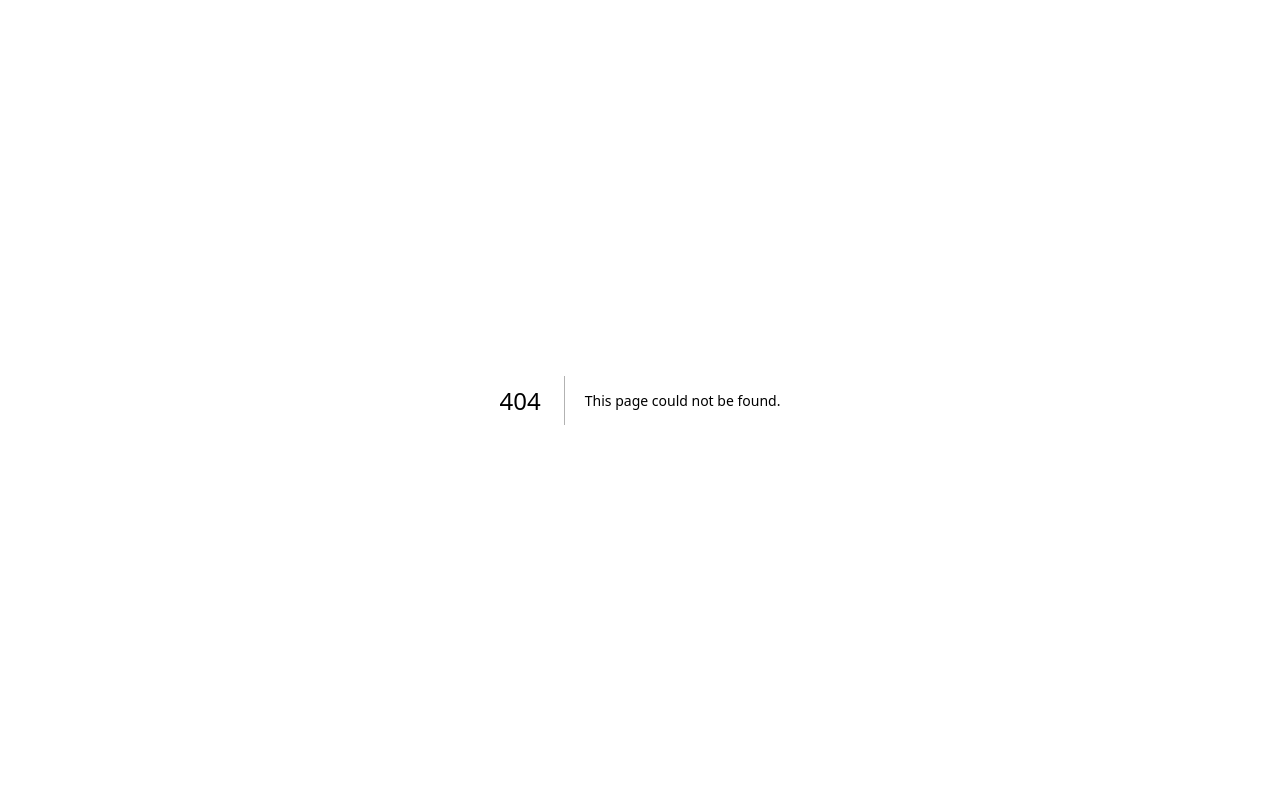
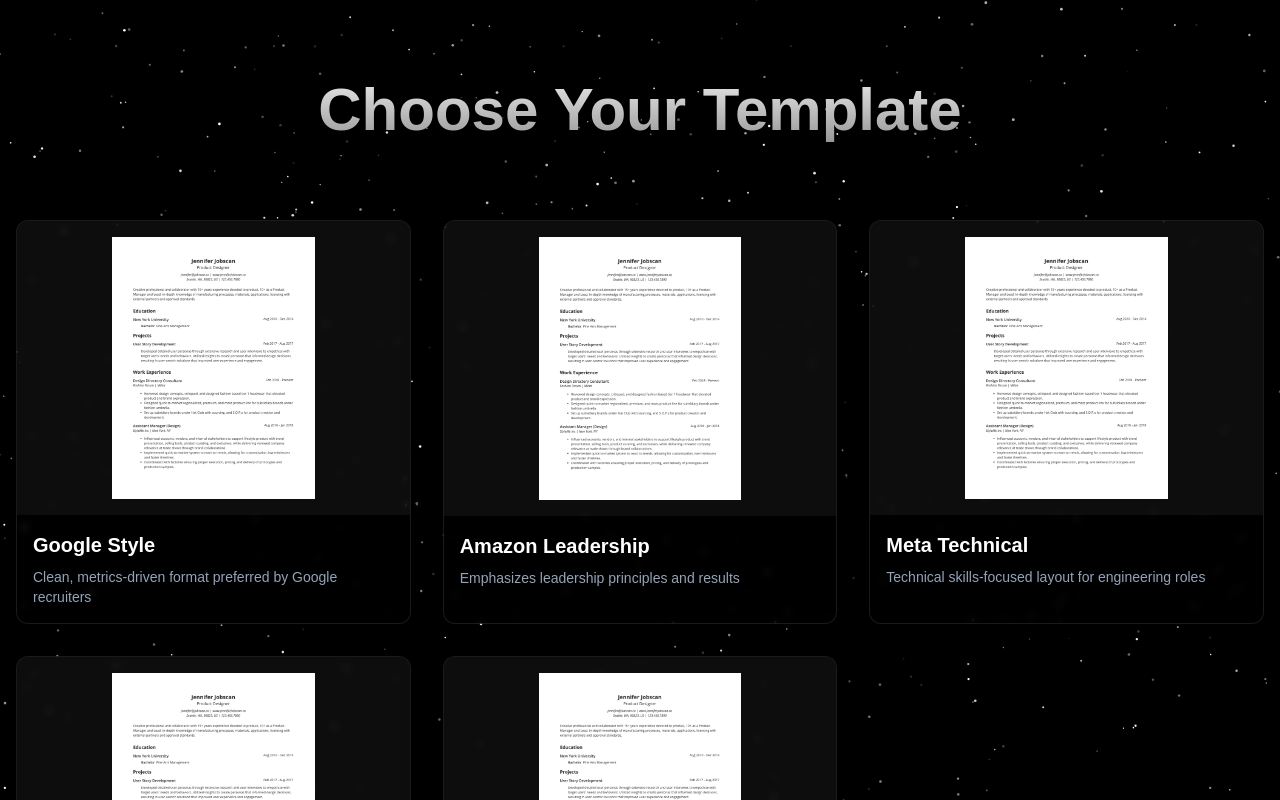
Before and after one commit to rdout2/resume_builder, a Next.js app: page /templates in a window 1280 px wide. Before the commit this address had no page. Shown: the top 800 px of the page. Built offline with nearby package versions, Linux system fonts and the light colour scheme.

Commit message:
changed builder page ui

```diff
--- a/components/form/FormCP.jsx
+++ b/components/form/FormCP.jsx
@@ -5,7 +5,7 @@
   return (
     <button
       aria-label="Form Open/Close"
-      className="exclude-print fixed bottom-5 left-10 font-bold rounded-full bg-white text-[rgb(5,234,250)] shadow-lg border-2 border-white"
+      className={`exclude-print fixed bottom-5 ${formClose ? 'left-5' : 'left-1/3 -translate-x-1/2'} font-bold rounded-full bg-white text-zinc-800 shadow-lg border-2 border-white z-50 hidden md:block`}
       onClick={() => setFormClose(!formClose)}
     >
       {formClose ? <BsFillArrowRightCircleFill className="w-10 h-10" title="Form Open" /> : <BsFillArrowLeftCircleFill className="w-10 h-10" title="Form Close" />}
--- a/components/form/LoadUnload.jsx
+++ b/components/form/LoadUnload.jsx
@@ -31,7 +31,7 @@
     <div className="flex flex-wrap gap-4 mb-2 justify-center">
       <div className="inline-flex flex-row items-center gap-2">
         <h2 className="text-[1.2rem] text-white">Load Data</h2>
-        <label className="p-2 text-white bg-[rgb(5,234,250)] rounded cursor-pointer">
+        <label className="p-2 text-white bg-zinc-800 rounded cursor-pointer hover:bg-zinc-700 transition-colors">
           <FaCloudUploadAlt className="text-[1.2rem] text-white" />
           <input
             aria-label="Load Data"
@@ -46,7 +46,7 @@
         <h2 className="text-[1.2rem] text-white">Save Data</h2>
         <button
           aria-label="Save Data"
-          className="p-2 text-white bg-[rgb(5,234,250)] rounded"
+          className="p-2 text-white bg-zinc-800 rounded hover:bg-zinc-700 transition-colors"
           onClick={(event) =>
             handleDownload(
               resumeData,
--- a/components/utility/WinPrint.js
+++ b/components/utility/WinPrint.js
@@ -9,7 +9,7 @@
 return (
     <button
         aria-label="Download Resume"
-        className="exclude-print fixed bottom-5 right-10 font-bold rounded-full bg-white text-[rgb(5,234,250)] shadow-lg border-2 border-white"
+        className="exclude-print fixed bottom-5 right-10 font-bold rounded-full bg-white text-zinc-800 shadow-lg border-2 border-white"
         onClick={print}
       >
        <MdPictureAsPdf className="w-10 h-10" title="Download Resume"/>
--- a/pages/builder.jsx
+++ b/pages/builder.jsx
@@ -14,6 +14,7 @@
 import Education from "../components/form/Education";
 import dynamic from "next/dynamic";
 import Certification from "../components/form/certification";
+import { SparklesCore } from "../components/ui/sparkles";
 
 const ResumeContext = createContext(DefaultResumeData);
 
@@ -67,7 +68,19 @@
         />
         <div className="f-col gap-4 md:flex-row justify-evenly max-w-full md:mx-auto md:h-screen">
           {!formClose && (
-            <form className="p-4 bg-[rgb(5,234,250)] exclude-print w-full h-full md:overflow-y-scroll">
+            <div className="relative w-full h-full md:overflow-y-scroll bg-black">
+              <div className="w-full absolute inset-0">
+                <SparklesCore
+                  id="tsparticlesfullpage"
+                  background="transparent"
+                  minSize={0.6}
+                  maxSize={1.4}
+                  particleDensity={100}
+                  className="w-full h-full"
+                  particleColor="#FFFFFF"
+                />
+              </div>
+              <form className="relative z-10 p-4 bg-black/30">
                 <LoadUnload/>
                 <PersonalInformation />
                 <SocialMedia />
@@ -75,17 +88,16 @@
                 <Education />
                 <WorkExperience />
                 <Projects />
-              {
-                resumeData.skills.map((skill, index) => (
+                {resumeData.skills.map((skill, index) => (
                   <Skill
                     title={skill.title}
                     key={index}
                   />
-                ))
-              }
+                ))}
                 <Language />
                 <Certification />
               </form>
+            </div>
           )}
           <Preview className="w-full h-full" />
         </div>
--- /dev/null
+++ b/pages/templates.jsx
@@ -0,0 +1,127 @@
+import React from "react";
+import Link from "next/link";
+import { motion } from "framer-motion";
+import { SparklesCore } from "../components/ui/sparkles";
+
+const templates = [
+  {
+    id: 1,
+    name: "Google Style",
+    image: "/assets/resume.jpg",
+    description: "Clean, metrics-driven format preferred by Google recruiters",
+    style: "modern",
+    features: [
+      "Quantifiable achievements",
+      "Clear section hierarchy",
+      "Bullet-point focused"
+    ]
+  },
+  {
+    id: 2,
+    name: "Amazon Leadership",
+    image: "/assets/resume.jpg",
+    description: "Emphasizes leadership principles and results",
+    style: "leadership",
+    features: [
+      "STAR format bullets",
+      "Leadership principles aligned",
+      "Metrics highlighted"
+    ]
+  },
+  {
+    id: 3,
+    name: "Meta Technical",
+    image: "/assets/resume.jpg",
+    description: "Technical skills-focused layout for engineering roles",
+    style: "technical",
+    features: [
+      "Technical skills matrix",
+      "Project highlights",
+      "System design experience"
+    ]
+  },
+  {
+    id: 4,
+    name: "Apple Design",
+    image: "/assets/resume.jpg",
+    description: "Clean, minimalist design with strong typography",
+    style: "minimal",
+    features: [
+      "Typography focused",
+      "Whitespace optimized",
+      "Visual hierarchy"
+    ]
+  },
+  {
+    id: 5,
+    name: "Minimal Classic",
+    image: "/assets/resume.jpg",
+    description: "Simple, elegant, and professional layout",
+    style: "minimal",
+    features: [
+      "Clean typography",
+      "Perfect spacing",
+      "Traditional structure"
+    ]
+  }
+];
+
+export default function TemplatesPage() {
+  return (
+    <div className="min-h-screen relative w-full bg-black flex flex-col items-center justify-center overflow-hidden">
+      {/* Sparkles Background */}
+      <div className="w-full absolute inset-0">
+        <SparklesCore
+          id="tsparticlesfullpage"
+          background="transparent"
+          minSize={0.6}
+          maxSize={1.4}
+          particleDensity={100}
+          className="w-full h-full"
+          particleColor="#FFFFFF"
+        />
+      </div>
+
+      <div className="relative z-10 pt-20 pb-16 px-4 max-w-7xl mx-auto">
+        <h1 className="text-4xl md:text-6xl font-bold text-center bg-clip-text text-transparent bg-gradient-to-b from-neutral-200 to-neutral-500 pb-8">
+          Choose Your Template
+        </h1>
+
+        <div className="grid grid-cols-1 md:grid-cols-2 lg:grid-cols-3 gap-8 mt-12">
+          {templates.map((template) => (
+            <TemplateCard key={template.id} template={template} />
+          ))}
+        </div>
+      </div>
+    </div>
+  );
+}
+
+function TemplateCard({ template }) {
+  return (
+    <motion.div
+      whileHover={{ scale: 1.05 }}
+      className="relative group rounded-xl border border-white/10 bg-black/50 backdrop-blur-sm overflow-hidden"
+    >
+      <div className="aspect-[4/3] relative">
+        <img
+          src={template.image}
+          alt={template.name}
+          className="object-contain w-full h-full p-4 bg-white/5"
+        />
+        <div className="absolute inset-0 bg-black/60 opacity-0 group-hover:opacity-100 transition-opacity flex items-center justify-center">
+          <Link
+            href={`/builder?template=${template.id}`}
+            className="relative inline-flex h-12 animate-shimmer items-center justify-center rounded-md border border-slate-800 bg-[linear-gradient(110deg,#000103,45%,#1e2631,55%,#000103)] bg-[length:200%_100%] px-6 font-medium text-slate-400 transition-colors focus:outline-none focus:ring-2 focus:ring-slate-400 focus:ring-offset-2 focus:ring-offset-slate-50"
+          >
+            Use Template
+          </Link>
+        </div>
+      </div>
+      <div className="p-4">
+        <h3 className="text-xl font-semibold text-white">{template.name}</h3>
+        <p className="text-slate-400 mt-2 text-sm">{template.description}</p>
+      </div>
+    </motion.div>
+  );
+}
--- a/styles/globals.css
+++ b/styles/globals.css
@@ -17,11 +17,11 @@
     }
 
     ::-webkit-scrollbar-thumb {
-        @apply bg-[rgb(5,234,250)];
+        @apply bg-zinc-700;
     }
 
     ::-webkit-scrollbar-thumb:hover {
-        @apply bg-[rgb(5,234,250)]/80;
+        @apply bg-zinc-600;
     }
 
     textarea, input:focus {
@@ -39,11 +39,11 @@
 
 @layer components{
     .pi{
-        @apply p-2 mb-2 text-black bg-white rounded text-[0.9rem];
+        @apply p-2 mb-2 text-white bg-zinc-800/70 backdrop-blur-sm rounded text-[0.9rem] border border-white/10;
     }
 
     .profileInput{
-        @apply pi file:border-0 file:bg-[rgb(5,234,250)] file:text-white file:rounded-sm;
+        @apply pi file:border-0 file:bg-zinc-800 file:text-white file:rounded-sm;
     }
 
     .flex-col-gap-2{
@@ -55,7 +55,7 @@
     }
 
     .other-input{
-        @apply p-2 mb-2 text-black bg-white rounded focus:placeholder-transparent;
+        @apply p-2 mb-2 text-white bg-zinc-800/70 backdrop-blur-sm rounded focus:placeholder-transparent border border-white/10;
     }
 
     .input-title{
```
Also changed, not shown: public/assets/resume.jpg (added). Lines whose indentation alone changed are shown as unchanged.
